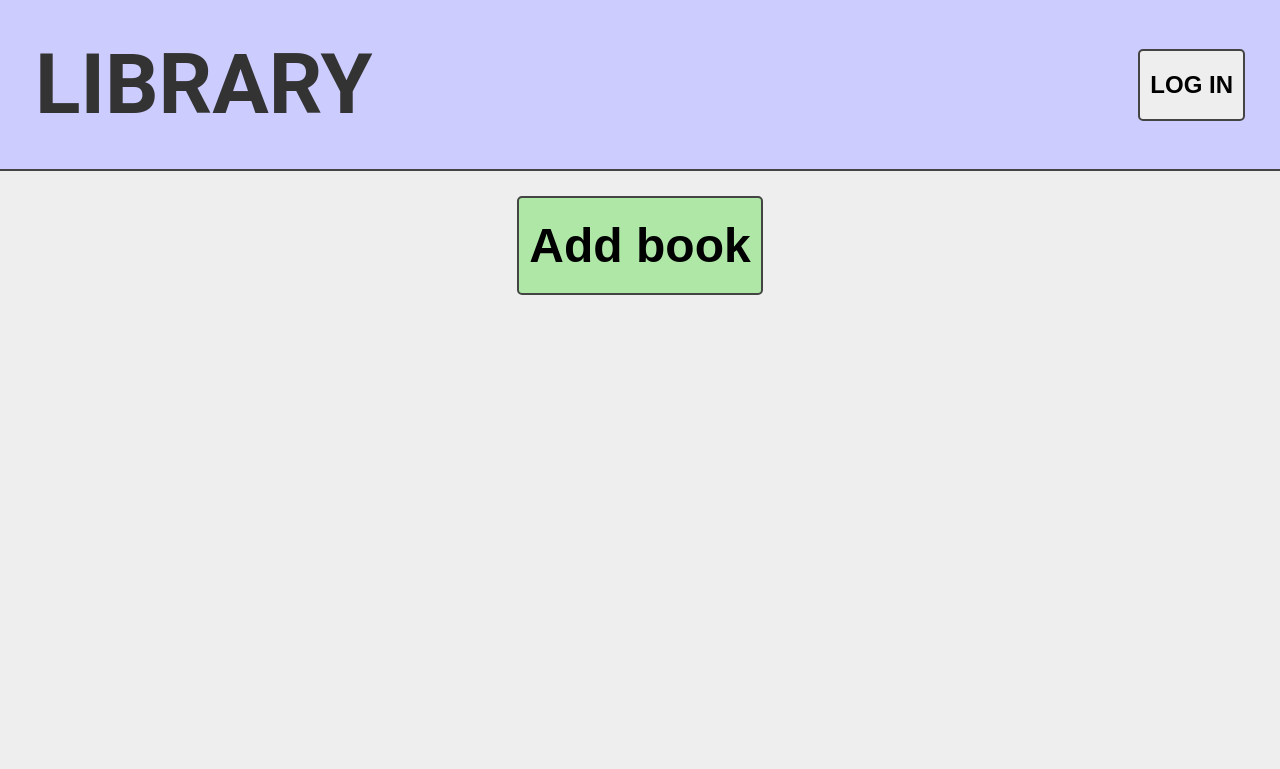
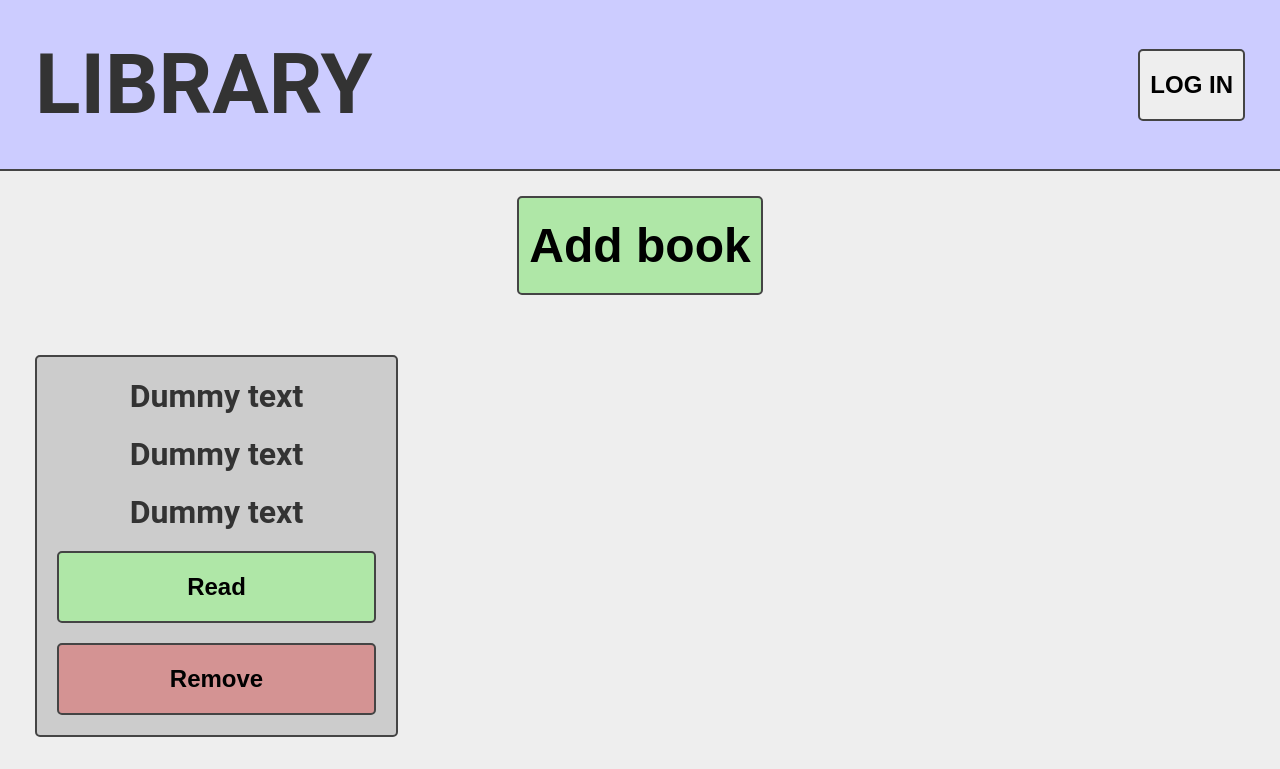
Before and after one commit to vasiliiperfilev/library, a plain HTML site: page index.html in a window 1280 px wide. Shown: the top 769 px of the page. Drawn offline with Linux system fonts and the light colour scheme.

Commit message:
Add book card template

```diff
--- a/index.html
+++ b/index.html
@@ -19,7 +19,13 @@
             <input class="btn addBook" type="button" value="Add book">
         </div>
         <div class="booksContainer">
-
+            <div class="book">
+                <p class="title">Dummy text</p>
+                <p class="author">Dummy text</p>
+                <p class="pages">Dummy text</p>
+                <input class="btn readBook"type="button" value="Read">
+                <input class="btn removeBook" type="button" value="Remove">
+            </div>
         </div>
     </div>
     <div class="footer">
--- a/styles.css
+++ b/styles.css
@@ -5,8 +5,9 @@
     --btnBgNeutral: #eee;
     --btnBgNeutralHover: #ddd;
     --btnBgPositive: rgb(175, 231, 167);
-    --btnBgPositiveHover: rgb(152, 226, 142);
+    --btnBgPositiveHover: rgb(135, 224, 123);
     --btnBgNegative: rgb(212, 147, 147);
+    --btnBgNegativeHover: rgb(206, 116, 116);
     --cardBg: #ccc;
     --bg: #eee;
   }
@@ -74,17 +75,52 @@ body {
     padding: 25px;
 }
 
-.btn.addBook {
+.btn.addBook,
+.btn.readBook {
     background-color: var(--btnBgPositive);
     font-size: 48px;
 }
 
-.btn.addBook.btn:hover {
+.btn.addBook:hover,
+.btn.readBook:hover {
     background-color: var(--btnBgPositiveHover);
 }
 
 .booksContainer {
+    display: flex;
+    align-items: center;
+    gap: 30px;
+    padding: 35px;
+}
 
+.book {
+    background-color: var(--cardBg);
+    border: 2px solid var(--border);
+    border-radius: 5px;
+    font-size: 32px;
+    font-weight: bold;
+    padding: 20px;
+    display: flex;
+    flex-direction: column;
+    justify-content: space-evenly;
+    align-items: center;
+    gap: 20px;
+    width: 30%;
+}
+
+.btn.readBook {
+    width: 100%;
+    font-size: 24px;
+}
+
+.btn.removeBook {
+    width: 100%;
+    font-size: 24px;
+    background-color: var(--btnBgNegative);
+}
+
+.btn.btn.removeBook:hover {
+    background-color: var(--btnBgNegativeHover);
 }
 
 .footer {
```
